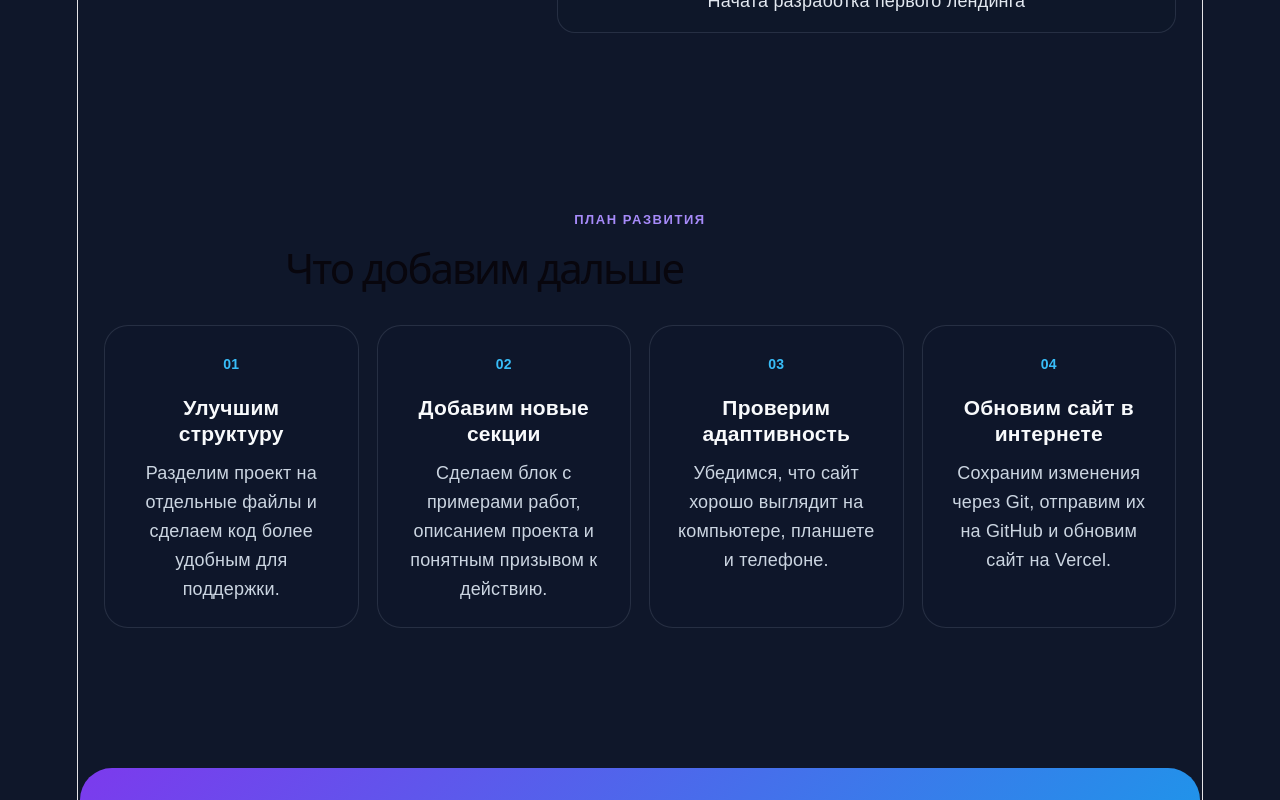
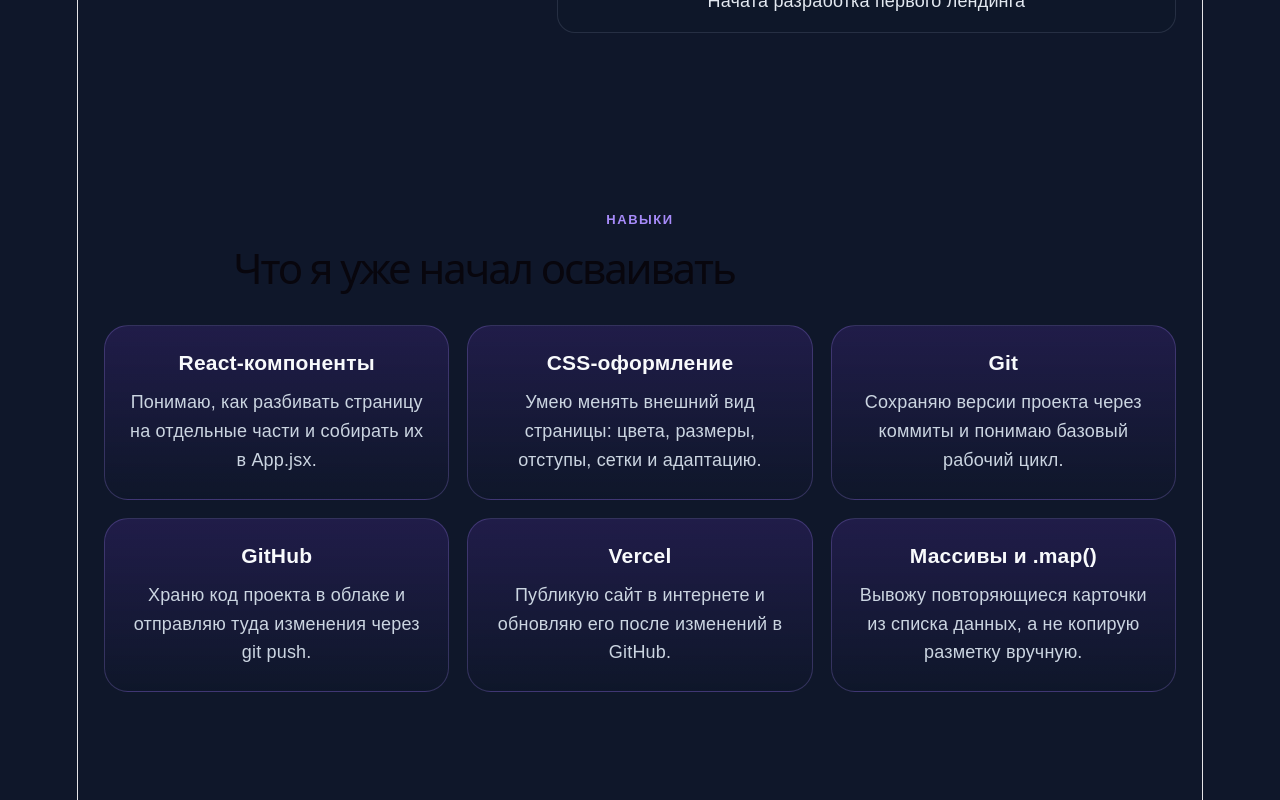
Before and after one commit to nightlind1/my-first-site, a React (Vite) app: page / in a window 1280 px wide. Shown: the part 1620-2420 px from the top of the page. Built offline with nearby package versions, Linux system fonts and the light colour scheme.

Commit message:
Добавил блок навыков

```diff
--- a/src/App.css
+++ b/src/App.css
@@ -196,6 +196,31 @@ h2 {
   color: #e2e8f0;
 }
 
+.skillsGrid {
+  display: grid;
+  grid-template-columns: repeat(3, 1fr);
+  gap: 18px;
+}
+
+.skillCard {
+  padding: 24px;
+  border: 1px solid rgba(167, 139, 250, 0.24);
+  border-radius: 24px;
+  background:
+    linear-gradient(180deg, rgba(124, 58, 237, 0.16), rgba(15, 23, 42, 0.62));
+}
+
+.skillCard h3 {
+  margin: 0 0 12px;
+  font-size: 21px;
+}
+
+.skillCard p {
+  margin: 0;
+  color: #cbd5e1;
+  line-height: 1.6;
+}
+
 .roadmapGrid {
   display: grid;
   grid-template-columns: repeat(4, 1fr);
@@ -274,6 +299,10 @@ h2 {
 }
 
 @media (max-width: 980px) {
+  .skillsGrid {
+    grid-template-columns: repeat(2, 1fr);
+  }
+
   .roadmapGrid {
     grid-template-columns: repeat(2, 1fr);
   }
@@ -316,6 +345,10 @@ h2 {
     grid-template-columns: 1fr;
   }
 
+  .skillsGrid {
+    grid-template-columns: 1fr;
+  }
+
   .roadmapGrid {
     grid-template-columns: 1fr;
   }
--- a/src/App.jsx
+++ b/src/App.jsx
@@ -4,6 +4,7 @@ import Header from './components/Header'
 import Hero from './components/Hero'
 import Features from './components/Features'
 import Progress from './components/Progress'
+import Skills from './components/Skills'
 import Roadmap from './components/Roadmap'
 import CallToAction from './components/CallToAction'
 import Footer from './components/Footer'
@@ -15,6 +16,7 @@ function App() {
       <Hero />
       <Features />
       <Progress />
+      <Skills />
       <Roadmap />
       <CallToAction />
       <Footer />
--- a/src/components/Header.jsx
+++ b/src/components/Header.jsx
@@ -6,6 +6,7 @@ function Header() {
       <nav className="nav">
         <a href="#features">Преимущества</a>
         <a href="#progress">Что сделано</a>
+        <a href="#skills">Навыки</a>
         <a href="#roadmap">План</a>
         <a href="#contact">Контакт</a>
       </nav>
--- /dev/null
+++ b/src/components/Skills.jsx
@@ -0,0 +1,46 @@
+const skills = [
+  {
+    title: 'React-компоненты',
+    text: 'Понимаю, как разбивать страницу на отдельные части и собирать их в App.jsx.',
+  },
+  {
+    title: 'CSS-оформление',
+    text: 'Умею менять внешний вид страницы: цвета, размеры, отступы, сетки и адаптацию.',
+  },
+  {
+    title: 'Git',
+    text: 'Сохраняю версии проекта через коммиты и понимаю базовый рабочий цикл.',
+  },
+  {
+    title: 'GitHub',
+    text: 'Храню код проекта в облаке и отправляю туда изменения через git push.',
+  },
+  {
+    title: 'Vercel',
+    text: 'Публикую сайт в интернете и обновляю его после изменений в GitHub.',
+  },
+  {
+    title: 'Массивы и .map()',
+    text: 'Вывожу повторяющиеся карточки из списка данных, а не копирую разметку вручную.',
+  },
+]
+
+function Skills() {
+  return (
+    <section className="section" id="skills">
+      <p className="sectionLabel">Навыки</p>
+      <h2>Что я уже начал осваивать</h2>
+
+      <div className="skillsGrid">
+        {skills.map((skill) => (
+          <article className="skillCard" key={skill.title}>
+            <h3>{skill.title}</h3>
+            <p>{skill.text}</p>
+          </article>
+        ))}
+      </div>
+    </section>
+  )
+}
+
+export default Skills
```
